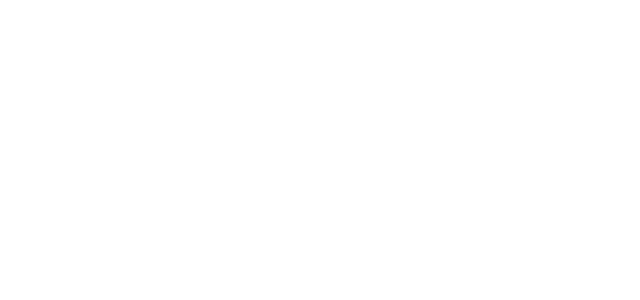
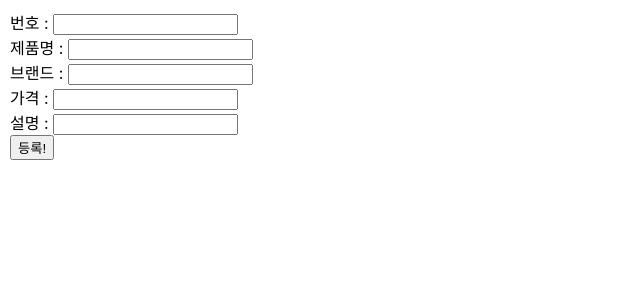
Before and after one commit to ljs1990-tj/react_2026, a React (Create React App) app: page /product/add in a window 1280 px wide. Shown: the top 300 px of the page, without its empty margins (0-640 px from the left). Built offline with nearby package versions, Linux system fonts and the light colour scheme.

Commit message:
2026.05.22

```diff
--- a/src/component/product/Add.js
+++ b/src/component/product/Add.js
@@ -1,6 +1,21 @@
+import { useRef } from "react";
 
 
 function ProductAdd(){
-    return <></>
+    let id = useRef("");
+    let name = useRef("");
+    let brand = useRef("");
+    let price = useRef("");
+    let desc = useRef("");
+    return <>
+        <div>번호 : <input ref={id}></input></div>
+        <div>제품명 : <input ref={name}></input></div>
+        <div>브랜드 : <input ref={brand}></input></div>
+        <div>가격 : <input ref={price}></input></div>
+        <div>설명 : <input ref={desc}></input></div>
+        <div>
+            <button>등록!</button>
+        </div>
+    </>
 }
 export default ProductAdd;
--- a/src/component/product/List.js
+++ b/src/component/product/List.js
@@ -20,6 +20,11 @@
     return <>
         <h2>제품 목록!</h2>
         <hr></hr>
+        <div>
+            <button onClick={()=>{
+                navigate("/product/add");
+            }}>제품등록</button>
+        </div>
         <div>
             <table>
                 <tr>
--- a/src/component/product/View.js
+++ b/src/component/product/View.js
@@ -1,10 +1,29 @@
+import { useEffect, useState } from "react";
 import { useParams } from "react-router-dom";
 
 function ProductView(){
     let { productId } = useParams();
-    console.log(productId);
+    let [info, setInfo] = useState({});
+
+    function getProduct(){
+        fetch("http://localhost:3010/product/"+productId)
+            .then(res => res.json())
+            .then(data => {
+                setInfo(data.info);
+            });
+    }
+
+    useEffect(()=>{
+        getProduct();
+    }, []);
+
     return <>
-        {/* 제목번호, 제품명, 브랜드, 가격, 설명 출력*/}
+        {/* 제품번호, 제품명, 브랜드, 가격, 설명 출력*/}
+        <div>제품번호 : {info.PRODUCT_ID}</div>
+        <div>제품명 : {info.PRODUCT_NAME}</div>
+        <div>브랜드 : {info.BRAND}</div>
+        <div>가격 : {info.PRICE}</div>
+        <div>설명 : {info.DESCRIPTION}</div>
     </>
 }
 export default ProductView;
```
